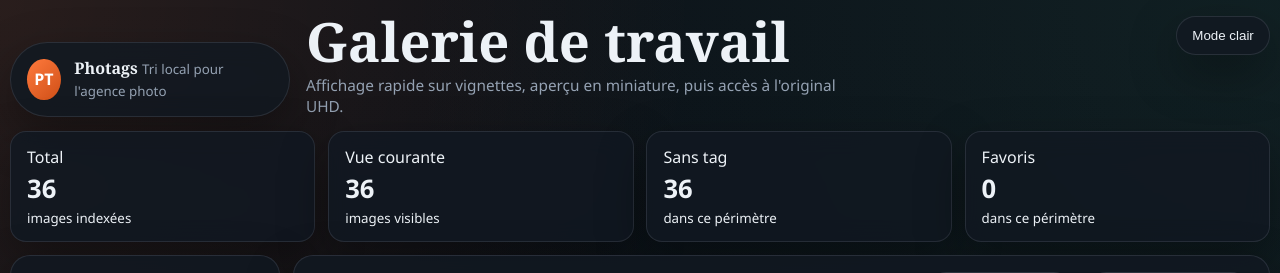
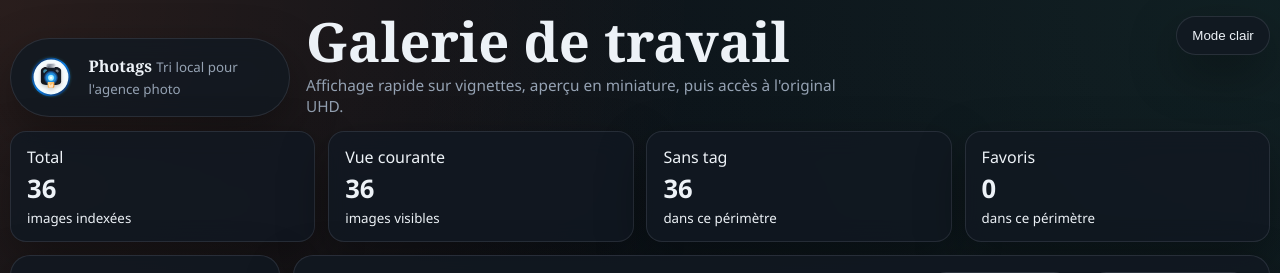
Before and after one commit to MT-TO/hackathon, a Flask app: page / in a window 1280 px wide. Shown: the top 273 px of the page. Run offline with Flask 3, Linux system fonts and the light colour scheme.

Commit message:
changement logo

```diff
--- a/hackathon/static/style.css
+++ b/hackathon/static/style.css
@@ -104,14 +104,18 @@ code {
 }
 
 .brand-mark {
-  width: 2.6rem;
-  height: 2.6rem;
-  border-radius: 50%;
-  display: grid;
-  place-items: center;
-  color: white;
-  background: linear-gradient(135deg, var(--accent), var(--accent-dark));
-  font-weight: 800;
+  width: 3rem;
+  height: 3rem;
+  display: inline-flex;
+  align-items: center;
+  justify-content: center;
+  flex: none;
+}
+
+.brand-mark img {
+  width: 100%;
+  height: 100%;
+  display: block;
 }
 
 .brand small,
--- a/hackathon/templates/base.html
+++ b/hackathon/templates/base.html
@@ -16,7 +16,9 @@
   <body>
     <header class="site-header">
       <a class="brand" href="{{ url_for('index') }}">
-        <span class="brand-mark">PT</span>
+        <span class="brand-mark" aria-hidden="true">
+          <img src="{{ url_for('static', filename='photags-logo.svg') }}" alt="" />
+        </span>
         <span>
           <strong>Photags</strong>
           <small>Tri local pour l'agence photo</small>
```
Also changed, not shown: hackathon/static/photags-logo.svg (added), 1 other file.
